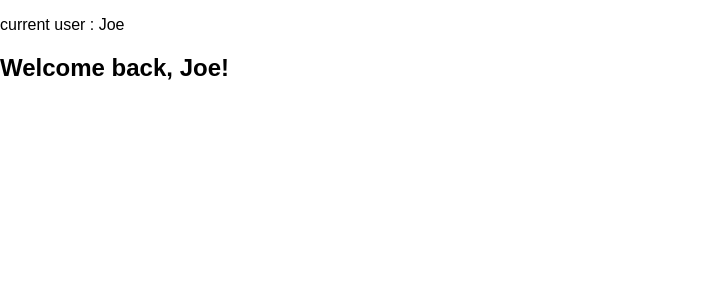
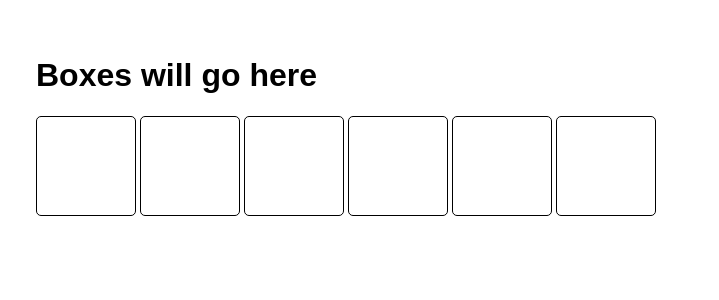
Before and after one commit to HarikaPenukonda/build-a-meme-generator, a React (Create React App) app: page / in a window 1280 px wide. Shown: the top 300 px of the page, without its empty margins (0-719 px from the left). Built offline with nearby package versions, Linux system fonts and the light colour scheme.

Commit message:
Boxes challenge

```diff
--- a/src/App.js
+++ b/src/App.js
@@ -1,5 +1,5 @@
 import React from "react";
-import { useState } from "react";
+//import { useState } from "react";
 
 // import Header from "./components/Header";
 // import Meme from "./components/Meme";
@@ -14,10 +14,13 @@ import { useState } from "react";
 //import ThingsPractice from "./connundrumResolved/ThingsPractice";
 //import Contact from "./contactCard/Contact";
 //import Counter2 from "./connundrumResolved/Counter2";
-import Header from "./passing-data-around/Header";
-import Body from "./passing-data-around/Body";
+// import Header from "./passing-data-around/Header";
+// import Body from "./passing-data-around/Body";
+import Box from "./boxes/Box"
+
+
 export default function App(){
-    const[user,setUser] = useState("Joe")
+    // const[user,setUser] = useState("Joe")
     return(
         <div>
             {/* <Header/>
@@ -32,8 +35,9 @@ export default function App(){
             {/* <ThingsPractice/> */}
             {/* <Contact/> */}
             {/* <Counter2/> */}
-            <Header user={user}/>
-            <Body user={user}/>
+            {/* <Header user={user}/>
+            <Body user={user}/> */}
+            <Box/>
         </div>
     )
 }
--- /dev/null
+++ b/src/boxes/Box.js
@@ -0,0 +1,28 @@
+import React, { useState } from "react";
+import boxesData from "./boxes";
+
+/*
+    Challenge part 1 :
+        1. Initialize state with default value of the array pulled in from boxes.js
+        2. Map over the state array and display each one as an empty square(black border, transparent bg)
+*/
+
+export default function App(){
+
+    const[boxes,setBoxes] = useState(boxesData)
+
+    const boxElements = boxes.map(data => (
+        <div
+            className="box"
+            key={data.id}>
+
+        </div>
+    ))
+
+    return(
+        <main>
+            <h1>Boxes will go here</h1>
+            {boxElements}
+        </main>
+    )
+}
--- /dev/null
+++ b/src/boxes/boxes.js
@@ -0,0 +1,26 @@
+export default[
+    {
+        id:1,
+        on: true
+    },
+    {
+        id:2,
+        on: false
+    },
+    {
+        id:3,
+        on: true
+    },
+    {
+        id:4,
+        on: true
+    },
+    {
+        id:5,
+        on: false
+    },
+    {
+        id:6,
+        on: false
+    }
+]
--- a/src/style.css
+++ b/src/style.css
@@ -122,3 +122,13 @@ main {
     padding: 5px 6px;
     padding-left: 45px;
 }
+/* Boxes styling */
+
+.box{
+    height: 100px;
+    width: 100px;
+    border: 1px solid black;
+    display: inline-block;
+    margin-right: 4px;
+    border-radius: 5px;
+}
```
